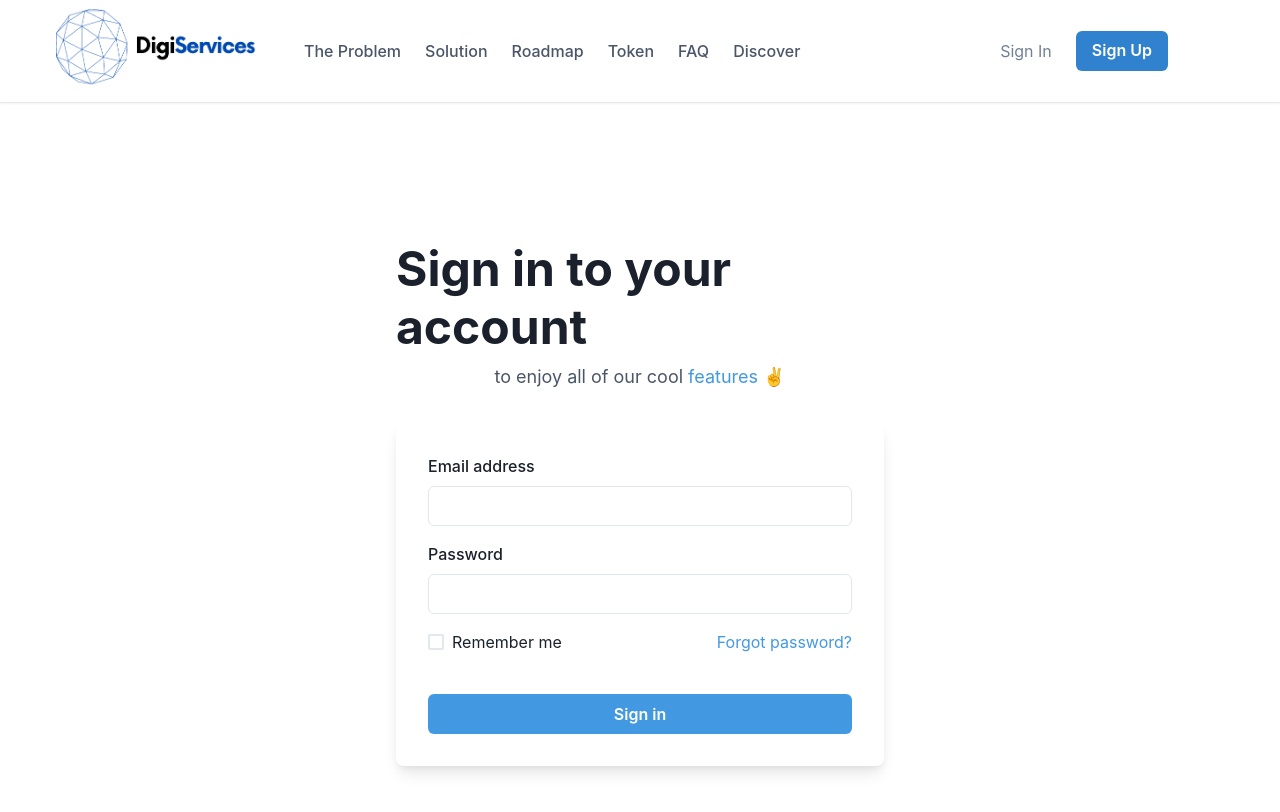
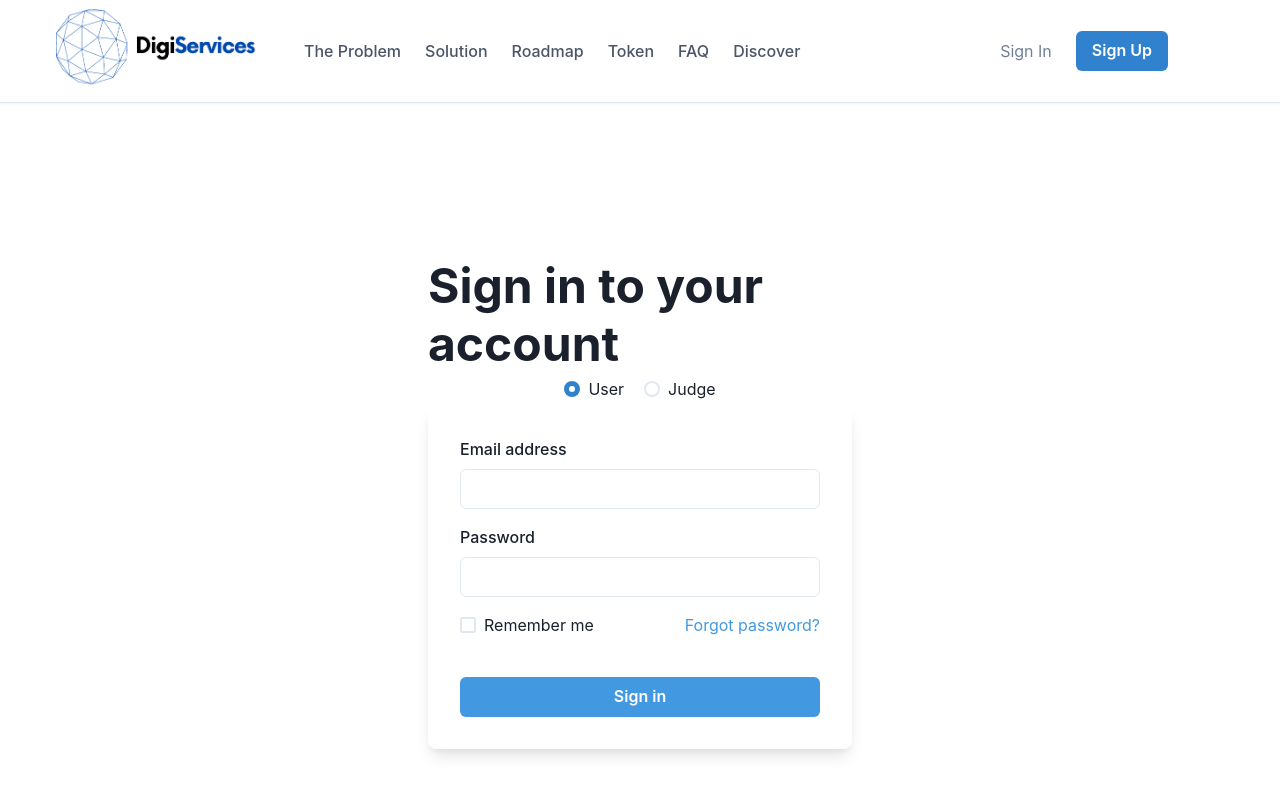
Before and after one commit to athena-labz/athena-frontend, a Next.js app: page /login in a window 1280 px wide. Shown: the top 812 px of the page. Built offline with nearby package versions, Linux system fonts and the light colour scheme.

Commit message:
add user/judge selector

```diff
--- a/components/LoginCard/index.tsx
+++ b/components/LoginCard/index.tsx
@@ -1,31 +1,47 @@
+import { useState } from 'react';
+
 import {
     Box,
     FormControl,
     FormLabel,
     Input,
+    RadioGroup ,
+    Radio ,
     Checkbox,
     Stack,
     Link,
     Button,
     Heading,
+    Center,
     Text,
     useColorModeValue,
   } from '@chakra-ui/react';
 
   export default function LoginCard() {
+    const [value, setValue] = useState("1")
+
     return (
-        <Stack spacing={8} mx={'auto'} maxW={'lg'} py={6} px={3}>
+        <Stack spacing={1} mx={'auto'} maxW={'md'} py={4} px={3}>
           <Stack align={'center'}>
             <Heading fontSize={'5xl'}>Sign in to your account</Heading>
-            <Text fontSize={'lg'} color={'gray.600'}>
-              to enjoy all of our cool <Link color={'blue.400'}>features</Link> ✌️
-            </Text>
           </Stack>
+          <Center>
+          <RadioGroup defaultValue="2" onChange={setValue} value={value}>
+              <Stack spacing={5} direction="row" >
+                  <Radio size="md" name="1" value="1" colorScheme="blue" >
+                    User
+                  </Radio>
+                  <Radio size="md" name="2" value="2" colorScheme="blue">
+                    Judge
+                  </Radio>
+              </Stack>
+            </RadioGroup></Center>
           <Box
             rounded={'lg'}
             bg={useColorModeValue('white', 'gray.700')}
             boxShadow={'lg'}
             p={8}>
+
             <Stack spacing={4}>
               <FormControl id="email">
                 <FormLabel>Email address</FormLabel>
```
